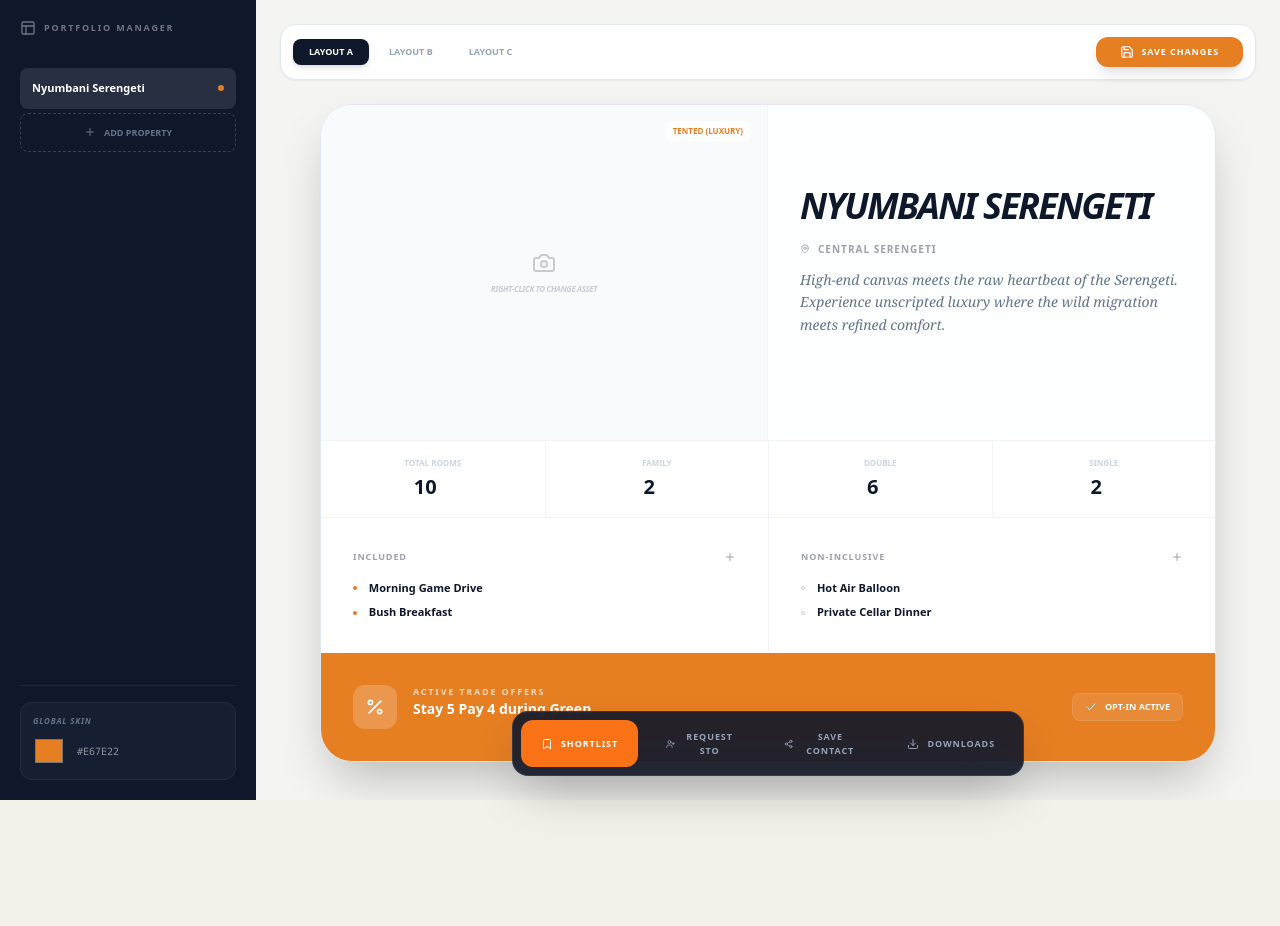
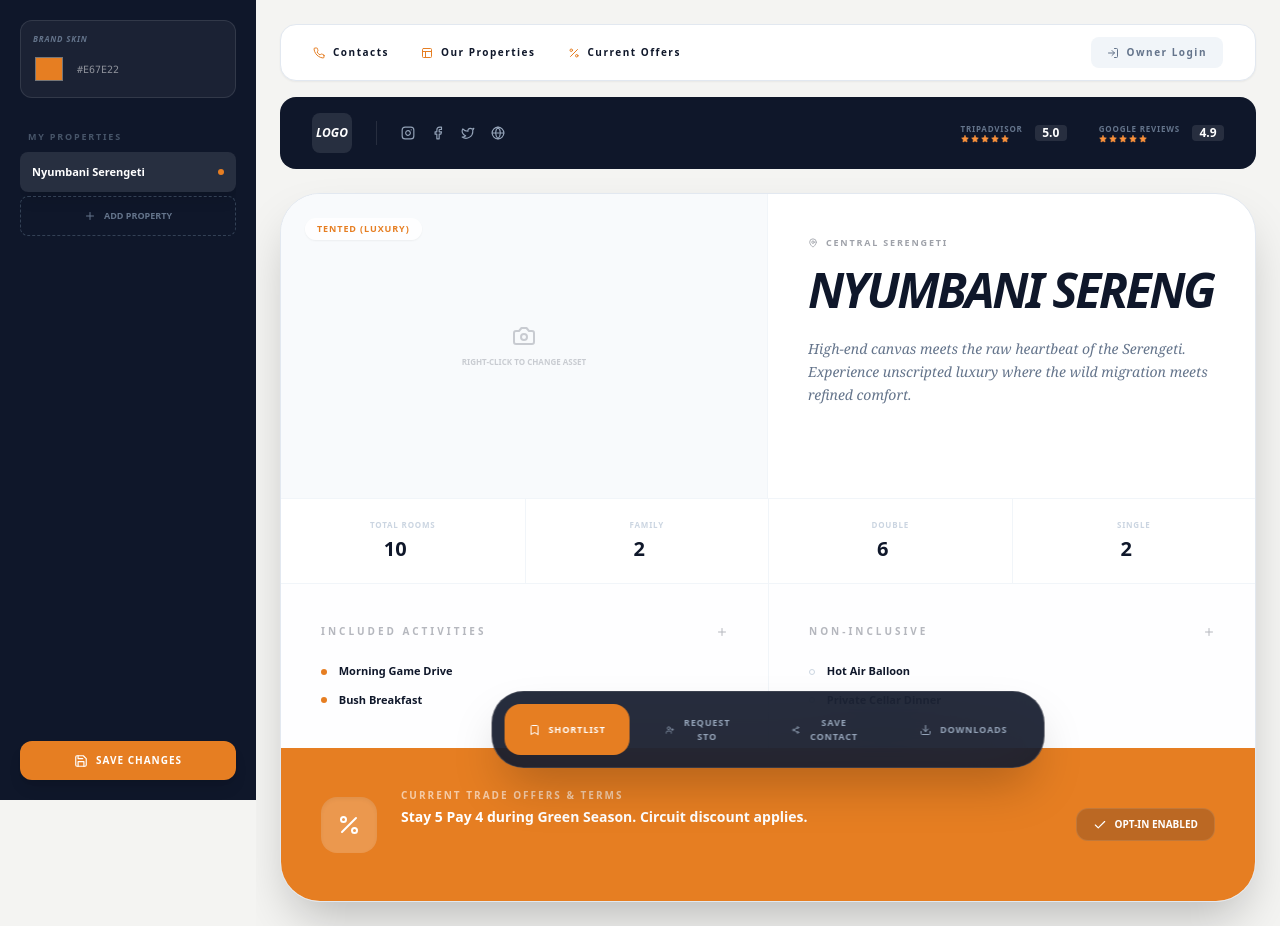
Before and after one commit to aisafarimarketing-ux/safari-trade-directory, a Next.js app: page /admin in a window 1280 px wide. Before the commit the page ends 800 px from the top, so only its background shows below. Built offline with nearby package versions, Linux system fonts and the light colour scheme.

Commit message:
Update page.tsx

```diff
--- a/src/app/admin/page.tsx
+++ b/src/app/admin/page.tsx
@@ -1,15 +1,14 @@
 "use client";
 import React, { useState } from 'react';
 import {
-  Save, Plus, Camera, Check, MapPin,
-  ChevronRight, Layout, Eye, Palette,
-  Download, Share2, Bookmark, UserPlus, Percent
+  Save, Plus, Camera, Check, MapPin, Layout, Palette,
+  Download, Share2, Bookmark, UserPlus, Percent,
+  Instagram, Facebook, Twitter, Star, Globe, Phone, Mail, LogIn
 } from 'lucide-react';
 
-export default function CompactRobust() {
+export default function BrandHubAdmin() {
   const [selectedCamp, setSelectedCamp] = useState(0);
   const [skinColor, setSkinColor] = useState('#E67E22');
-  const [activeLayout, setActiveLayout] = useState('A');
 
   const [portfolio, setPortfolio] = useState([
     {
@@ -21,7 +20,9 @@ export default function CompactRobust() {
       vibe: "High-end canvas meets the raw heartbeat of the Serengeti. Experience unscripted luxury where the wild migration meets refined comfort.",
       freeActivities: ["Morning Game Drive", "Bush Breakfast"],
       paidActivities: ["Hot Air Balloon", "Private Cellar Dinner"],
-      offersText: "Stay 5 Pay 4 during Green Season. Circuit discount applies."
+      offersText: "Stay 5 Pay 4 during Green Season. Circuit discount applies.",
+      ratingGoogle: "4.9",
+      ratingTrip: "5.0"
     }
   ]);
 
@@ -30,81 +31,104 @@ export default function CompactRobust() {
   const themedBorder = { borderColor: skinColor };
 
   return (
-    <div className="flex min-h-screen bg-[#F4F4F2] font-sans text-slate-900 overflow-hidden">
+    <div className="flex min-h-screen bg-[#F4F4F2] font-sans text-slate-900">
 
-      {/* 1. TIGHT SIDEBAR */}
+      {/* 1. SIDEBAR (Internal Management) */}
       <aside className="w-64 bg-slate-900 text-white p-5 flex flex-col fixed h-screen top-0 left-0 z-50">
-        <div className="flex items-center gap-2 mb-8 opacity-40">
-          <Layout size={16} />
-          <span className="text-[9px] font-black uppercase tracking-[0.2em]">Portfolio Manager</span>
+        <div className="mb-8 p-3 bg-white/5 rounded-xl border border-white/10">
+           <p className="text-[8px] font-black uppercase tracking-widest text-slate-500 mb-2 italic">Brand Skin</p>
+           <div className="flex items-center gap-3">
+             <input type="color" value={skinColor} onChange={(e) => setSkinColor(e.target.value)} className="w-8 h-8 rounded-lg border-none cursor-pointer bg-transparent" />
+             <span className="text-[10px] font-mono opacity-50 uppercase">{skinColor}</span>
+           </div>
         </div>
-
         <div className="space-y-1 flex-1 overflow-y-auto">
+          <p className="text-[9px] font-black uppercase tracking-[0.2em] text-slate-600 mb-2 ml-2">My Properties</p>
           {portfolio.map((camp, i) => (
-            <button key={camp.id} onClick={() => setSelectedCamp(i)} className={`w-full text-left p-3 rounded-lg text-[11px] font-bold flex justify-between items-center transition-all ${selectedCamp === i ? 'bg-white/10 text-white' : 'text-slate-500 hover:text-slate-300'}`}>
+            <button key={camp.id} onClick={() => setSelectedCamp(i)} className={`w-full text-left p-3 rounded-lg text-[11px] font-bold flex justify-between items-center ${selectedCamp === i ? 'bg-white/10 text-white shadow-lg' : 'text-slate-500 hover:text-slate-300'}`}>
               {camp.name}
               {selectedCamp === i && <div className="w-1.5 h-1.5 rounded-full" style={themedBg} />}
             </button>
           ))}
-          <button className="w-full p-3 mt-2 rounded-lg border border-dashed border-slate-700 text-slate-500 text-[9px] font-black uppercase flex items-center justify-center gap-2 hover:border-slate-500">
+          <button className="w-full p-3 mt-2 rounded-lg border border-dashed border-slate-700 text-slate-500 text-[9px] font-black uppercase flex items-center justify-center gap-2 hover:border-slate-400 transition-all">
             <Plus size={12} /> Add Property
           </button>
         </div>
-
-        <div className="pt-4 border-t border-slate-800">
-          <div className="bg-slate-800/50 p-3 rounded-xl border border-white/5">
-             <p className="text-[8px] font-black uppercase tracking-widest text-slate-500 mb-2 italic">Global Skin</p>
-             <div className="flex items-center gap-3">
-               <input type="color" value={skinColor} onChange={(e) => setSkinColor(e.target.value)} className="w-8 h-8 rounded-lg border-none cursor-pointer bg-transparent" />
-               <span className="text-[10px] font-mono opacity-50 uppercase">{skinColor}</span>
-             </div>
-          </div>
-        </div>
+        <button className="mt-auto px-6 py-3 rounded-xl text-white text-[10px] font-black uppercase tracking-widest flex items-center justify-center gap-2 shadow-lg" style={themedBg}>
+          <Save size={14} /> Save Changes
+        </button>
       </aside>
 
-      {/* 2. THE COMPACT CANVAS */}
+      {/* 2. THE BRAND HUB CANVAS */}
       <main className="flex-1 ml-64 p-6 overflow-y-auto">
 
-        {/* TOP COMPACT NAV */}
-        <header className="flex justify-between items-center mb-6 bg-white p-3 rounded-2xl border border-slate-200 shadow-sm sticky top-0 z-40">
-          <div className="flex gap-1">
-            {['A', 'B', 'C'].map(l => (
-              <button key={l} onClick={() => setActiveLayout(l)} className={`px-4 py-1.5 rounded-lg text-[9px] font-black transition-all ${activeLayout === l ? 'bg-slate-900 text-white shadow-md' : 'text-slate-400 hover:bg-slate-50'}`}>
-                LAYOUT {l}
-              </button>
-            ))}
-          </div>
-          <button className="px-6 py-2 rounded-xl text-white text-[9px] font-black uppercase tracking-widest flex items-center gap-2 shadow-lg active:scale-95 transition-all" style={themedBg}>
-            <Save size={14} /> Save Changes
-          </button>
-        </header>
+        {/* TOP BRAND NAVIGATION */}
+        <nav className="max-w-5xl mx-auto mb-4 bg-white px-8 py-3 rounded-2xl border border-slate-200 shadow-sm flex justify-between items-center text-[10px] font-black uppercase tracking-[0.15em]">
+           <div className="flex gap-8">
+             <button className="flex items-center gap-2 hover:opacity-60 transition-all"><Phone size={12} style={themedText}/> Contacts</button>
+             <button className="flex items-center gap-2 hover:opacity-60 transition-all"><Layout size={12} style={themedText}/> Our Properties</button>
+             <button className="flex items-center gap-2 hover:opacity-60 transition-all"><Percent size={12} style={themedText}/> Current Offers</button>
+           </div>
+           <button className="flex items-center gap-2 bg-slate-100 px-4 py-2 rounded-lg hover:bg-slate-200 transition-all text-slate-500"><LogIn size={12}/> Owner Login</button>
+        </nav>
 
-        {/* THE UNIT (Everything in one modular sheet) */}
-        <div className="max-w-4xl mx-auto bg-white border border-slate-200 shadow-2xl rounded-[2rem] overflow-hidden flex flex-col min-h-[80vh]">
+        {/* SOCIAL PROOF & TRUST BAR */}
+        <div className="max-w-5xl mx-auto mb-6 bg-slate-900 text-white px-8 py-4 rounded-2xl flex justify-between items-center">
+           <div className="flex items-center gap-6">
+              <div className="w-10 h-10 bg-white/10 rounded-lg flex items-center justify-center italic font-black text-xs">LOGO</div>
+              <div className="h-6 w-px bg-white/10"></div>
+              <div className="flex gap-4">
+                 <Instagram size={14} className="text-slate-400 hover:text-white cursor-pointer" />
+                 <Facebook size={14} className="text-slate-400 hover:text-white cursor-pointer" />
+                 <Twitter size={14} className="text-slate-400 hover:text-white cursor-pointer" />
+                 <Globe size={14} className="text-slate-400 hover:text-white cursor-pointer" />
+              </div>
+           </div>
+           <div className="flex gap-8">
+              <div className="flex items-center gap-3">
+                 <div className="text-right">
+                    <p className="text-[8px] font-black uppercase tracking-widest text-slate-500">TripAdvisor</p>
+                    <div className="flex gap-0.5 text-orange-400"><Star size={8} fill="currentColor"/><Star size={8} fill="currentColor"/><Star size={8} fill="currentColor"/><Star size={8} fill="currentColor"/><Star size={8} fill="currentColor"/></div>
+                 </div>
+                 <input className="bg-white/10 border-none outline-none w-8 text-center rounded text-xs font-bold" defaultValue={portfolio[selectedCamp].ratingTrip} />
+              </div>
+              <div className="flex items-center gap-3">
+                 <div className="text-right">
+                    <p className="text-[8px] font-black uppercase tracking-widest text-slate-500">Google Reviews</p>
+                    <div className="flex gap-0.5 text-orange-400"><Star size={8} fill="currentColor"/><Star size={8} fill="currentColor"/><Star size={8} fill="currentColor"/><Star size={8} fill="currentColor"/><Star size={8} fill="currentColor"/></div>
+                 </div>
+                 <input className="bg-white/10 border-none outline-none w-8 text-center rounded text-xs font-bold" defaultValue={portfolio[selectedCamp].ratingGoogle} />
+              </div>
+           </div>
+        </div>
 
-          {/* Top Hero: Compact Split */}
+        {/* MAIN COMPACT UNIT */}
+        <div className="max-w-5xl mx-auto bg-white border border-slate-200 shadow-2xl rounded-[2.5rem] overflow-hidden">
+
+          {/* Identity Section */}
           <div className="grid md:grid-cols-2 border-b border-slate-100">
-            <div className="aspect-[4/3] bg-slate-50 border-r border-slate-100 flex items-center justify-center group cursor-pointer relative overflow-hidden">
-               <div className="text-center p-4 opacity-20 group-hover:opacity-100 transition-all z-10">
+            <div className="aspect-[16/10] bg-slate-50 border-r border-slate-100 flex items-center justify-center group cursor-pointer relative">
+               <div className="text-center opacity-20 group-hover:opacity-100 transition-all">
                  <Camera size={24} className="mx-auto mb-2" />
-                 <p className="text-[8px] font-black uppercase tracking-tighter italic">Right-Click to Change Asset</p>
+                 <p className="text-[8px] font-black uppercase">Right-Click to Change Asset</p>
                </div>
-               <div className="absolute top-4 right-4 bg-white/80 backdrop-blur px-2 py-1 rounded-md text-[8px] font-black uppercase" style={themedText}>
+               <div className="absolute top-6 left-6 bg-white/90 px-3 py-1 rounded-full text-[9px] font-black uppercase tracking-widest shadow-sm" style={themedText}>
                  {portfolio[selectedCamp].class}
                </div>
             </div>
-
-            <div className="p-8 flex flex-col justify-center space-y-3 bg-slate-50/30">
-               <input className="text-4xl font-black uppercase italic tracking-tighter bg-transparent border-none outline-none w-full leading-none" defaultValue={portfolio[selectedCamp].name} />
-               <div className="flex items-center gap-2 opacity-40">
-                  <MapPin size={10} />
-                  <input className="text-[10px] font-bold uppercase tracking-widest bg-transparent border-none outline-none" defaultValue={portfolio[selectedCamp].location} />
+            <div className="p-10 flex flex-col justify-center space-y-4">
+               <div>
+                 <div className="flex items-center gap-2 mb-2 opacity-40">
+                    <MapPin size={10} />
+                    <input className="text-[9px] font-black uppercase tracking-[0.2em] bg-transparent border-none outline-none" defaultValue={portfolio[selectedCamp].location} />
+                 </div>
+                 <input className="text-5xl font-black uppercase italic tracking-tighter bg-transparent border-none outline-none w-full leading-none mb-4" defaultValue={portfolio[selectedCamp].name} />
+                 <textarea className="w-full bg-transparent border-none outline-none text-slate-500 italic text-sm leading-relaxed h-28 resize-none font-serif" defaultValue={portfolio[selectedCamp].vibe} />
                </div>
-               <textarea className="w-full bg-transparent border-none outline-none text-slate-500 italic text-sm leading-relaxed h-24 resize-none font-serif" defaultValue={portfolio[selectedCamp].vibe} />
             </div>
           </div>
 
-          {/* Matrix Row: Tight Grid */}
+          {/* Data Row */}
           <div className="grid grid-cols-4 bg-white border-b border-slate-100 divide-x divide-slate-100">
             {[
               { label: 'Total Rooms', val: portfolio[selectedCamp].rooms },
@@ -112,36 +136,32 @@ export default function CompactRobust() {
               { label: 'Double', val: portfolio[selectedCamp].double },
               { label: 'Single', val: portfolio[selectedCamp].single }
             ].map((item, i) => (
-              <div key={i} className="p-4 text-center group">
-                <p className="text-[8px] font-black text-slate-300 uppercase mb-1 group-hover:text-orange-500 transition-colors">{item.label}</p>
+              <div key={i} className="p-5 text-center">
+                <p className="text-[8px] font-black text-slate-300 uppercase mb-1 tracking-widest">{item.label}</p>
                 <input type="number" className="text-xl font-black bg-transparent border-none outline-none text-center w-full" defaultValue={item.val} />
               </div>
             ))}
           </div>
 
-          {/* Activities: Compact Columns */}
-          <div className="grid md:grid-cols-2 divide-x divide-slate-100 flex-1">
-             <div className="p-8 space-y-4">
-               <h3 className="text-[9px] font-black uppercase tracking-widest flex justify-between items-center opacity-40">
-                 Included <Plus size={12} className="cursor-pointer hover:text-black" />
-               </h3>
-               <div className="space-y-2">
+          {/* Activities Row */}
+          <div className="grid md:grid-cols-2 divide-x divide-slate-100 bg-slate-50/20">
+             <div className="p-10 space-y-6">
+               <h3 className="text-[10px] font-black uppercase tracking-[0.3em] flex justify-between items-center opacity-30">Included Activities <Plus size={12}/></h3>
+               <div className="space-y-3">
                  {portfolio[selectedCamp].freeActivities.map(a => (
                    <div key={a} className="flex items-center gap-3 group">
-                     <div className="w-1 h-1 rounded-full" style={themedBg} />
+                     <div className="w-1.5 h-1.5 rounded-full" style={themedBg} />
                      <input className="text-[11px] font-bold bg-transparent border-none outline-none w-full" defaultValue={a} />
                    </div>
                  ))}
                </div>
              </div>
-             <div className="p-8 space-y-4">
-               <h3 className="text-[9px] font-black uppercase tracking-widest flex justify-between items-center opacity-40">
-                 Non-Inclusive <Plus size={12} className="cursor-pointer hover:text-black" />
-               </h3>
-               <div className="space-y-2">
+             <div className="p-10 space-y-6">
+               <h3 className="text-[10px] font-black uppercase tracking-[0.3em] flex justify-between items-center opacity-30">Non-Inclusive <Plus size={12}/></h3>
+               <div className="space-y-3">
                  {portfolio[selectedCamp].paidActivities.map(a => (
                    <div key={a} className="flex items-center gap-3 group">
-                     <div className="w-1 h-1 rounded-full border border-slate-300" />
+                     <div className="w-1.5 h-1.5 rounded-full border border-slate-300" />
                      <input className="text-[11px] font-bold bg-transparent border-none outline-none w-full" defaultValue={a} />
                    </div>
                  ))}
@@ -149,30 +169,30 @@ export default function CompactRobust() {
              </div>
           </div>
 
-          {/* Offer Bar: Solid & Compact */}
-          <div className="p-8 text-white flex justify-between items-center gap-8" style={themedBg}>
-             <div className="flex items-center gap-4">
-               <div className="p-3 bg-white/20 rounded-xl"><Percent size={20} /></div>
-               <div>
-                 <p className="text-[9px] font-black uppercase tracking-[0.2em] opacity-70">Active Trade Offers</p>
-                 <textarea className="text-sm font-bold bg-transparent border-none outline-none w-full resize-none h-6 focus:h-20 transition-all placeholder:text-white/50" defaultValue={portfolio[selectedCamp].offersText} />
+          {/* Offers Row */}
+          <div className="p-10 text-white flex justify-between items-center gap-10" style={themedBg}>
+             <div className="flex items-center gap-6 flex-1">
+               <div className="p-4 bg-white/20 rounded-2xl shadow-inner"><Percent size={24} /></div>
+               <div className="flex-1">
+                 <p className="text-[10px] font-black uppercase tracking-[0.2em] opacity-60 mb-1">Current Trade Offers & Terms</p>
+                 <textarea className="text-sm font-bold bg-transparent border-none outline-none w-full resize-none h-12 focus:h-24 transition-all" defaultValue={portfolio[selectedCamp].offersText} />
                </div>
              </div>
-             <div className="flex items-center gap-2 bg-white/10 px-3 py-1.5 rounded-lg text-[9px] font-black uppercase border border-white/10">
-               <Check size={12}/> Opt-In Active
+             <div className="flex items-center gap-2 bg-slate-900/20 px-4 py-2 rounded-xl text-[10px] font-black uppercase border border-white/10">
+               <Check size={14}/> Opt-In Enabled
              </div>
           </div>
         </div>
 
-        {/* FLOATING FOOTER: Action Bar */}
-        <div className="fixed bottom-6 left-1/2 -translate-x-1/2 ml-32 flex gap-2 bg-slate-900/90 backdrop-blur-xl p-2 rounded-2xl shadow-2xl border border-white/10 z-50">
+        {/* FLOATING ACTION BAR */}
+        <div className="fixed bottom-8 left-1/2 -translate-x-1/2 ml-32 flex gap-3 bg-slate-900/90 backdrop-blur-2xl p-3 rounded-[2rem] shadow-2xl border border-white/10">
            {[
-             { label: 'Shortlist', icon: Bookmark },
+             { label: 'Shortlist', icon: Bookmark, primary: true },
              { label: 'Request STO', icon: UserPlus },
              { label: 'Save Contact', icon: Share2 },
              { label: 'Downloads', icon: Download }
            ].map((btn, i) => (
-             <button key={i} className={`flex items-center gap-2 px-5 py-2.5 rounded-xl text-[9px] font-black uppercase tracking-widest transition-all ${i === 0 ? 'bg-orange-500 text-white' : 'text-slate-400 hover:text-white'}`}>
+             <button key={i} className={`flex items-center gap-2 px-6 py-3 rounded-2xl text-[9px] font-black uppercase tracking-widest transition-all ${btn.primary ? 'text-white' : 'text-slate-400 hover:text-white hover:bg-white/5'}`} style={btn.primary ? themedBg : {}}>
                <btn.icon size={12} /> {btn.label}
              </button>
            ))}
```
